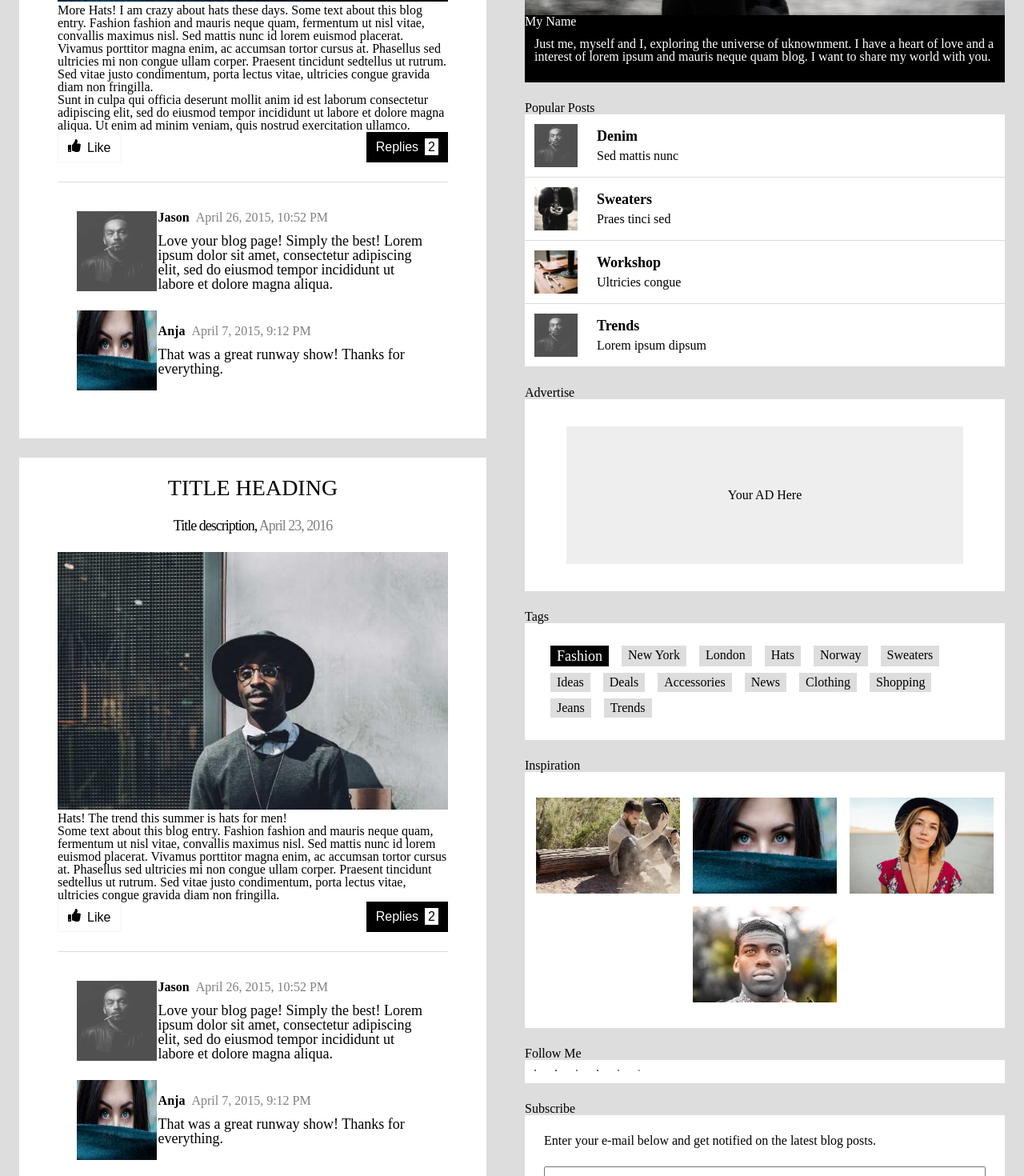
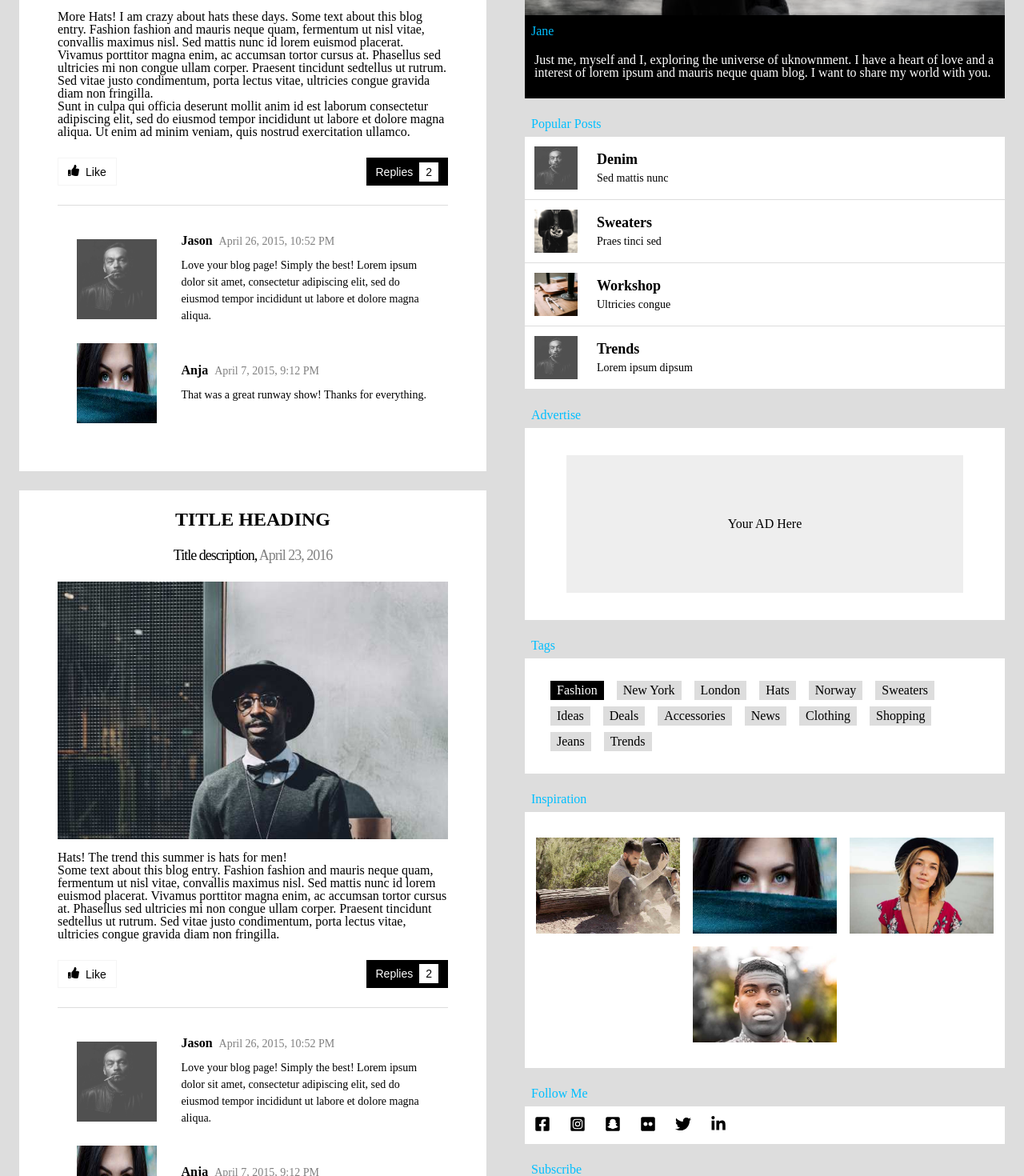
Before and after one commit to mediumryan/w3c_fashion, a React (Create React App) app: page / in a window 1280 px wide. Shown: the part 1480-2950 px from the top of the page at 80% size. Built offline with nearby package versions, Linux system fonts and the light colour scheme; a web font is replaced by a local one.

Commit message:
[Update] Setting typography... color setting is not done

```diff
--- a/src/components/Footer.jsx
+++ b/src/components/Footer.jsx
@@ -5,22 +5,22 @@ import styled from 'styled-components';
 const FooterContainer = styled.footer`
     background-color: grey;
     color: white;
-    padding: 48px 24px;
+    padding: var(--padding-very-large) var(--padding-large);
     * {
-        font-size: 18px;
+        font-size: var(--font-size-micro);
     }
     button {
         display: flex;
         align-items: center;
         background-color: black;
-        padding: 12px;
-        margin-bottom: 24px;
+        padding: var(--padding-medium);
+        margin-bottom: var(--margin-medium-large);
         &:hover {
             color: black;
             background-color: #aaa;
         }
         span {
-            margin-left: 12px;
+            margin-left: var(--margin-medium);
         }
     }
 `;
@@ -30,7 +30,7 @@ export default function Footer() {
         <FooterContainer>
             <button>
                 <a
-                    href="#header"
+                    href="#header_title"
                     style={{ color: 'white', textDecoration: 'none' }}
                 >
                     <FaArrowUp /> <span>To the Top</span>
--- a/src/components/Greeting.jsx
+++ b/src/components/Greeting.jsx
@@ -16,25 +16,25 @@ const GreetingContainer = styled.section`
 const GreetingContents = styled.div`
     position: absolute;
     top: 50%;
-    padding: 0 24px;
+    padding: 0 var(--padding-medium-large);
     display: flex;
     flex-direction: column;
     align-items: start;
     color: white;
     h4 {
-        font-size: 36px;
+        font-size: var(--font-size-medium-large);
         font-weight: 500;
-        margin-bottom: 24px;
+        margin-bottom: var(--margin-medium-large);
     }
     h2 {
-        font-size: 64px;
+        font-size: var(--font-size-huge);
         font-weight: 700;
-        margin-bottom: 24px;
+        margin-bottom: var(--margin-medium-large);
     }
     button {
         text-transform: uppercase;
-        padding: 12px 24px;
-        font-size: 24px;
+        padding: var(--padding-medium) var(--padding-medium-large);
+        font-size: var(--font-size-medium);
         background-color: rgba(220, 220, 220, 0.5);
         &:hover {
             background-color: rgb(220, 220, 220);
--- a/src/components/Header/Header.jsx
+++ b/src/components/Header/Header.jsx
@@ -16,7 +16,7 @@ const HeaderContainer = styled.header`
     align-items: center;
     background-color: var(--text-100);
     padding: var(--padding-double-large);
-    @media only screen and (min-width: 768px) and (max-width: 1024px) {
+    @media only screen and (min-width: 320px) and (max-width: 768px) {
         display: none;
     }
 `;
--- a/src/components/Header/HeaderTitle.jsx
+++ b/src/components/Header/HeaderTitle.jsx
@@ -25,7 +25,7 @@ const HeaderTitleContainer = styled.section`
 
 export default function HeaderTitle() {
     return (
-        <HeaderTitleContainer>
+        <HeaderTitleContainer id="header_title">
             <h1>JANE BLOGLIFE</h1>
             <p>
                 Welcome to the blog of <span>Jane's world</span>
--- a/src/components/Modal.jsx
+++ b/src/components/Modal.jsx
@@ -9,7 +9,7 @@ const ModalContainer = styled.div`
     top: 72px;
     left: 50%;
     transform: translateX(-50%);
-    padding: 24px;
+    padding: var(--padding-medium-large);
     width: 80%;
     display: ${(props) => (props.show ? 'flex' : 'none')};
     flex-direction: column;
@@ -18,7 +18,7 @@ const ModalContainer = styled.div`
     border: 1px solid black;
     z-index: 999;
     * {
-        margin-bottom: 16px;
+        margin-bottom: var(--margin-medium);
     }
 `;
 
@@ -26,10 +26,10 @@ const ModalTitle = styled.div`
     display: flex;
     justify-content: space-between;
     align-items: center;
-    margin-bottom: 24px;
+    margin-bottom: var(--margin-medium-large);
     * {
         font-weight: 700;
-        font-size: 24px;
+        font-size: var(--font-size-medium);
     }
 `;
 
@@ -37,12 +37,12 @@ const ModalForm = styled.form`
     display: flex;
     flex-direction: column;
     input {
-        padding: 12px;
+        padding: var(--padding-medium);
     }
     button {
         background-color: tomato;
         color: white;
-        padding: 16px 0;
+        padding: var(--padding-meidum) 0;
         &:hover {
             background-color: #ddd;
             color: black;
--- a/src/components/PopularCard.jsx
+++ b/src/components/PopularCard.jsx
@@ -5,7 +5,7 @@ const PopularCardContainer = styled.div`
     display: flex;
     align-items: center;
     background-color: white;
-    padding: 12px;
+    padding: var(--padding-medium);
     border-bottom: 1px solid #ddd;
     &:hover {
         background-color: grey;
@@ -16,15 +16,18 @@ const PopularImg = styled.img`
     width: 54px;
     height: 54px;
     flex-grow: 10%;
-    margin-right: 24px;
+    margin-right: var(--margin-medium-large);
 `;
 
 const PopularContext = styled.div`
     flex-grow: 90%;
+    font-size: var(--font-size-small);
     p:first-child {
         font-weight: 700;
-        font-size: 18px;
-        margin-bottom: 8px;
+        margin-bottom: var(--margin-small);
+    }
+    p: last-child {
+        font-size: var(--font-size-micro);
     }
 `;
 
--- a/src/components/Post/Comment.jsx
+++ b/src/components/Post/Comment.jsx
@@ -3,8 +3,9 @@ import { useRecoilValue } from 'recoil';
 import { comment } from '../../data/atom';
 
 const CommentContainer = styled.div`
-    padding: 36px 24px 0 24px;
-    margin: 24px 0 12px 0;
+    padding: var(--padding-large) var(--padding-medium-large) 0
+        var(--padding-medium-large);
+    margin: var(--margin-medium-large) 0 var(--margin-medium) 0;
     display: ${(props) => (props.show ? 'flex' : 'none')};
     flex-direction: column;
     width: 100%;
@@ -14,7 +15,7 @@ const CommentContainer = styled.div`
 const Comments = styled.div`
     display: flex;
     align-items: center;
-    margin-bottom: 24px;
+    margin-bottom: var(--margin-medium-large);
     width: 100%;
 `;
 
@@ -23,7 +24,7 @@ const CommentsImgContainer = styled.div`
     position: relative;
     width: 100px;
     height: 100px;
-    margin-right: 64px;
+    margin-right: calc(var(--margin-very-large) * 2);
     @media screen and (max-width: 600px) {
         width: 64px;
         height: 64px;
@@ -48,16 +49,17 @@ const CommentOtherContainer = styled.div`
     flex-direction: column;
     p:first-child {
         font-weight: 600;
-        margin: 0 0 12px 0;
+        margin: 0 0 var(--margin-medium) 0;
         span {
-            margin-left: 8px;
-            font-size: 16px;
+            margin-left: var(--margin-small);
+            font-size: var(--font-size-micro);
             font-weight: 400;
             color: grey;
         }
     }
     p:last-child {
-        font-size: 18px;
+        font-size: var(--font-size-micro);
+        line-height: 1.5;
         font-weight: 400;
         margin: 0;
     }
--- a/src/components/Post/PostBtn.jsx
+++ b/src/components/Post/PostBtn.jsx
@@ -5,6 +5,7 @@ const PostBtnContainer = styled.div`
     display: flex;
     justify-content: space-between;
     width: 100%;
+    margin-top: var(--margin-medium-large);
     button {
         font-size: var(--font-size-micro);
         padding: var(--padding-double-small);
@@ -24,8 +25,8 @@ const PostBtnContainer = styled.div`
         span {
             color: var(--text-100);
             background-color: var(--bg-100);
-            padding: 2px 4px;
-            margin-left: 8px;
+            padding: var(--padding-double-micro);
+            margin-left: var(--margin-small);
         }
         &:hover {
             color: var(--text-100);
--- a/src/components/Post/PostCard.jsx
+++ b/src/components/Post/PostCard.jsx
@@ -8,19 +8,19 @@ const PostCardContainer = styled.div`
     flex-direction: column;
     align-items: center;
     background-color: white;
-    padding: 24px 48px;
-    margin-bottom: 24px;
+    padding: var(--padding-double-large);
+    margin-bottom: var(--margin-medium-large);
 `;
 
 const PostTitle = styled.h2`
-    font-size: 28px;
-    font-weight: 500;
+    font-size: var(--font-size-medium);
+    font-weight: 700;
 `;
 
 const PostTitleDescription = styled.p`
-    font-size: 18px;
+    font-size: var(--font-size-small);
     font-weight: 500;
-    margin: 24px 0;
+    margin: var(--margin-medium-large) 0;
     letter-spacing: -1px;
     span {
         color: grey;
@@ -30,6 +30,7 @@ const PostTitleDescription = styled.p`
 const PostImgContainer = styled.div`
     position: relative;
     width: 100%;
+    margin-bottom: var(--margin-medium);
 `;
 
 const PostImg = styled.img`
--- a/src/components/Post/PostSideContent.jsx
+++ b/src/components/Post/PostSideContent.jsx
@@ -13,34 +13,41 @@ import {
 } from 'react-icons/fa';
 
 const SideContent = styled.aside`
-    padding: 12px;
-    margin: 12px;
+    padding: var(--padding-medium);
+    margin: var(--margin-medium);
+`;
+
+const SidePostTitle = styled.h5`
+    color: var(--accent-100);
+    margin: 0 0 var(--margin-small) var(--margin-small);
 `;
 
 const SideProfile = styled.div`
     display: flex;
     flex-direction: column;
-    background-color: black;
-    color: white;
-    margin-bottom: 24px;
+    background-color: var(--text-100);
+    color: var(--bg-100);
+    margin-bottom: var(--margin-medium-large);
 `;
 
 const ProfileImg = styled.img`
     flex-basis: 70%;
     filter: grayscale(75%);
+    margin-bottom: var(--margin-medium);
 `;
 
 const ProfileContext = styled.div`
     flex-basis: 30%;
     p {
-        padding: 12px 12px 24px 12px;
+        padding: var(--padding-medium) var(--padding-medium)
+            var(--padding-medium-large) var(--padding-medium);
     }
 `;
 
 const SidePopular = styled.div`
     display: flex;
     flex-direction: column;
-    margin-bottom: 24px;
+    margin-bottom: var(--margin-medium-large);
 `;
 
 const SideAdvertise = styled.div`
@@ -49,8 +56,8 @@ const SideAdvertise = styled.div`
     justify-content: center;
     align-items: center;
     height: 240px;
-    padding: 24px;
-    margin-bottom: 24px;
+    padding: var(--padding-medium-large);
+    margin-bottom: var(--margin-medium-large);
     div {
         width: 90%;
         height: 90%;
@@ -63,26 +70,25 @@ const SideAdvertise = styled.div`
 
 const SideTags = styled.div`
     background-color: white;
-    padding: 24px;
-    margin-bottom: 24px;
+    padding: var(--padding-medium-large);
+    margin-bottom: var(--margin-medium-large);
     display: flex;
     flex-wrap: wrap;
     span {
         background-color: #ddd;
-        padding: 4px 8px;
-        margin: 4px 8px;
+        padding: var(--padding-double-micro);
+        margin: var(--margin-micro) var(--margin-small);
     }
     span:first-child {
         background-color: black;
         color: white;
-        font-size: 18px;
     }
 `;
 
 const SideInspiration = styled.div`
     background-color: white;
-    padding: 24px 0;
-    margin-bottom: 24px;
+    padding: var(--padding-medium-large) 0;
+    margin-bottom: var(--margin-medium-large);
     display: flex;
     justify-content: center;
     align-items: center;
@@ -92,17 +98,17 @@ const SideInspiration = styled.div`
 const InspirationImg = styled.img`
     width: 180px;
     height: 120px;
-    margin: 8px;
+    margin: var(--margin-small);
 `;
 
 const SideFollow = styled.div`
     background-color: white;
-    margin-bottom: 24px;
+    margin-bottom: var(--margin-medium-large);
     * {
         color: black;
-        font-size: 18px;
-        padding: 8px;
-        margin: 4px;
+        font-size: var(--font-size-medium-large);
+        padding: var(--padding-small);
+        margin: var(--margin-micro);
         &:hover {
             opacity: 0.5;
         }
@@ -110,20 +116,21 @@ const SideFollow = styled.div`
 `;
 
 const SideSubscribe = styled.div`
-    padding: 24px;
+    padding: var(--padding-medium-large);
     background-color: white;
     display: flex;
     flex-direction: column;
     input {
-        font-size: 18px;
-        margin: 24px 0;
-        padding: 8px 12px 8px 4px;
+        font-size: var(--font-size-small);
+        margin: var(--margin-medium-large) 0;
+        padding: var(--margin-small) var(--margin-medium) var(--margin-small)
+            var(--margin-micro);
     }
     button {
         background-color: tomato;
         color: white;
-        padding: 12px 0;
-        font-size: 18px;
+        padding: var(--padding-medium) 0;
+        font-size: var(--font-size-small);
         &:hover {
             color: black;
             background-color: #ddd;
@@ -161,7 +168,7 @@ export default function PostSideContent() {
         <SideContent>
             <SideProfile>
                 <ProfileImg src={profile_img} />
-                <h5 className="post_title">My Name</h5>
+                <SidePostTitle>Jane</SidePostTitle>
                 <ProfileContext>
                     <p>
                         Just me, myself and I, exploring the universe of
@@ -171,31 +178,31 @@ export default function PostSideContent() {
                     </p>
                 </ProfileContext>
             </SideProfile>
-            <h5 className="post_title">Popular Posts</h5>
+            <SidePostTitle>Popular Posts</SidePostTitle>
             <SidePopular>
                 {popularData.map((item) => {
                     return <PopularCard key={item.id} item={item} />;
                 })}
             </SidePopular>
-            <h5 className="post_title">Advertise</h5>
+            <SidePostTitle>Advertise</SidePostTitle>
             <SideAdvertise>
                 <div>
                     <p>Your AD Here</p>
                 </div>
             </SideAdvertise>
-            <h5 className="post_title">Tags</h5>
+            <SidePostTitle>Tags</SidePostTitle>
             <SideTags>
                 {tags.map((item, index) => {
                     return <span key={index}>{item}</span>;
                 })}
             </SideTags>
-            <h5 className="post_title">Inspiration</h5>
+            <SidePostTitle>Inspiration</SidePostTitle>
             <SideInspiration>
                 {inspirationData.map((item, index) => {
                     return <InspirationImg src={item.image_path} key={index} />;
                 })}
             </SideInspiration>
-            <h5 className="post_title">Follow Me</h5>
+            <SidePostTitle>Follow Me</SidePostTitle>
             <SideFollow>
                 <FaFacebookSquare />
                 <FaInstagramSquare />
@@ -204,7 +211,7 @@ export default function PostSideContent() {
                 <FaTwitter />
                 <FaLinkedinIn />
             </SideFollow>
-            <h5 className="post_title">Subscribe</h5>
+            <SidePostTitle>Subscribe</SidePostTitle>
             <SideSubscribe>
                 <p>
                     Enter your e-mail below and get notified on the latest blog
--- a/src/css/index.css
+++ b/src/css/index.css
@@ -18,8 +18,8 @@
     --font-size-large: 48px;
     --font-size-medium-large: 36px;
     --font-size-medium: 24px;
-    --font-size-small: 20px;
-    --font-size-micro: 16px;
+    --font-size-small: 18px;
+    --font-size-micro: 14px;
     /* margin */
     --margin-very-large: 48px;
     --margin-large: 36px;
@@ -37,6 +37,7 @@
     --padding-double-large: 24px 48px;
     --padding-double-medium: 12px 24px;
     --padding-double-small: 8px 12px;
+    --padding-double-micro: 4px 8px;
     /* font-family */
     --font-family-default: 'GmarketSansMedium';
 }
```
